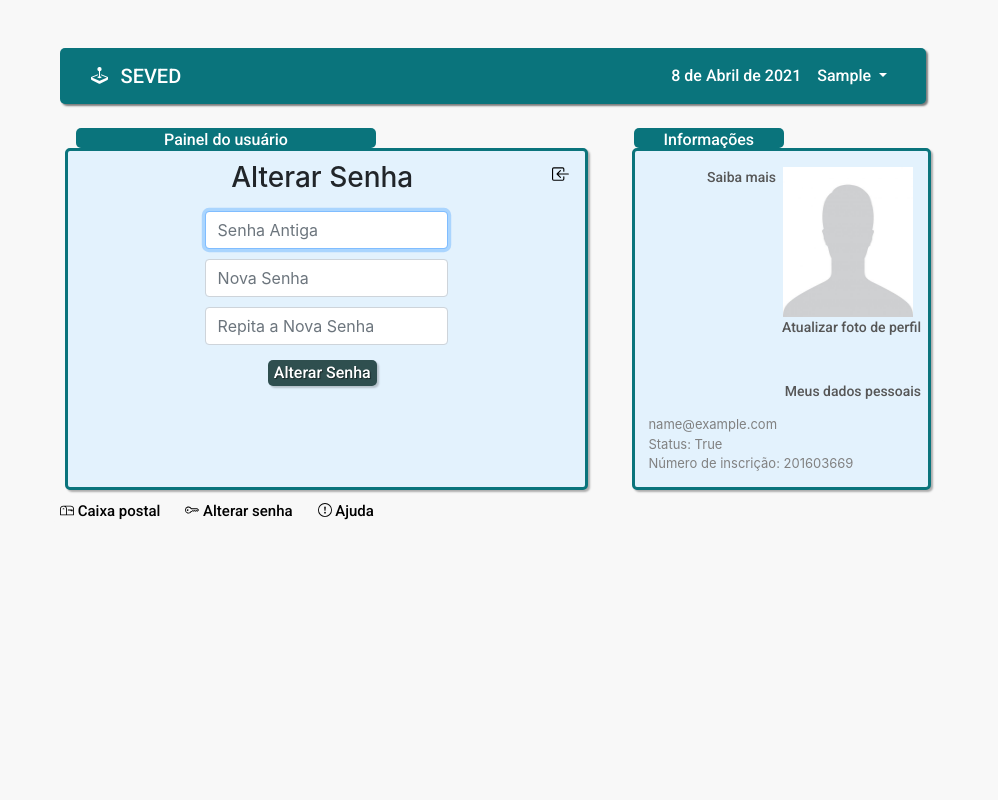
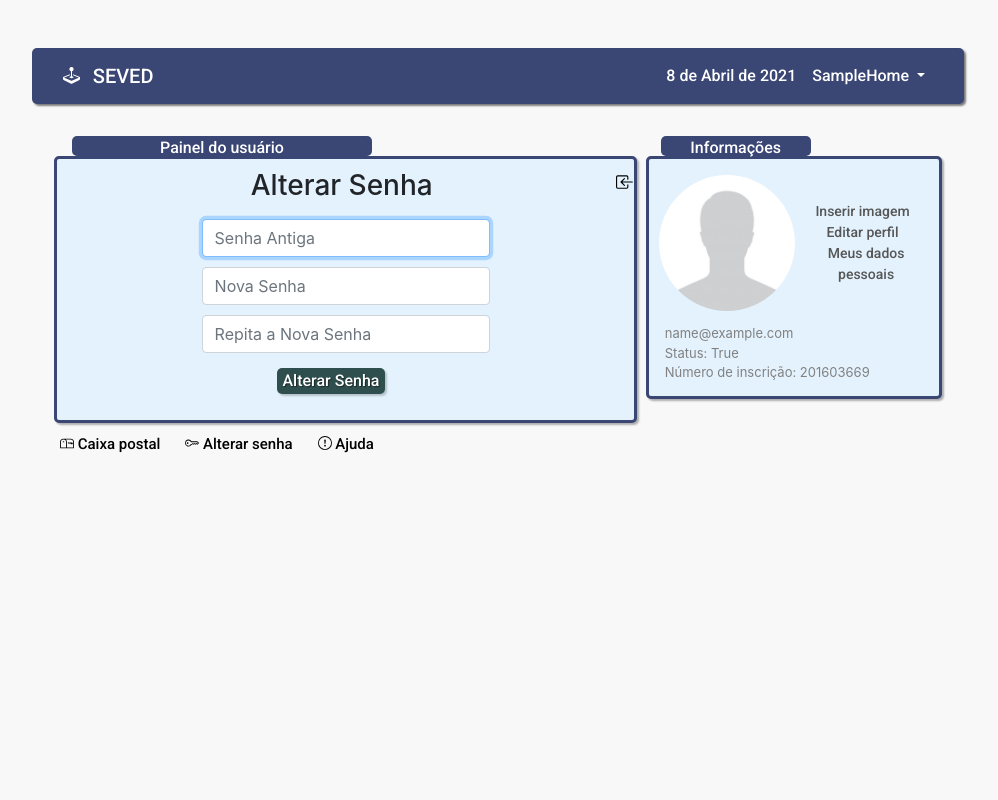
Before and after one commit to aandrefms/DjangoGerenciador, a Django app: page /resetsenha/ in a window 1280 px wide. Shown: the whole page, without its empty margins (142-1140 px from the left). Run offline with Django 3.2, Linux system fonts and the light colour scheme; the visitor is signed in with stand-in values (Sample User, id 1); parts of the project's set-up code (start-up, migrations or seed data) failed here and were passed over; some libraries are stand-ins or nearby versions.

Commit message:
Ajeitei base

```diff
--- a/templates/base_painel.html
+++ b/templates/base_painel.html
@@ -3,36 +3,74 @@
 
     <meta charset="UTF-8">
     <link   rel="stylesheet" type="text/css" href="{% static 'css/main.css' %}">
+    <link   rel="stylesheet" type="text/css" href="{% static 'css/base.css' %}">
     <link rel="preconnect" href="https://fonts.gstatic.com">
     <meta   name="viewport" content="width=device-width, initial-scale=1, maximum-scale=1, minimum-scale=1"/>
     <link rel="stylesheet" href="https://stackpath.bootstrapcdn.com/bootstrap/4.5.0/css/bootstrap.min.css" integrity="sha384-9aIt2nRpC12Uk9gS9baDl411NQApFmC26EwAOH8WgZl5MYYxFfc+NcPb1dKGj7Sk" crossorigin="anonymous">
     <link href="https://fonts.googleapis.com/css2?family=Roboto:wght@300;500&display=swap" rel="stylesheet">
 
+
     <title>Painel do usuário</title>
 
 </head>
 
-<body>
-    <!-- STYLES -->
 <style>
-
-/* NAVS */
+.navbar__mae {
+    width: 100%;
+    display:flex;
+    flex-direction:row;
+    justify-content:center;
+    align-items:center;
+}
 
 .border-nav1 {
     box-shadow: 2px 2px 2px rgba(0, 0, 0, 0.5);
     border-radius:5px;
-    width:85%;
-    margin-left:7%;
-    background-color:#0A747C;
+    width:84%;
+    background-color:#3a4674;
 }
 
 .border-header {
     box-shadow: 2px 2px 2px rgba(0, 0, 0, 0.3);
-    border: 3px solid #0A747C;
+    border: 3px solid #3a4674;
     border-radius:5px;
     background-color:#e3f2fd;
 
 }
+
+.painel_usuario {
+    width:65%;
+
+}
+
+.painel_foto {
+    width:33%
+
+}
+
+.destaque {
+    display: block;
+    background:#3a4674;
+    border-radius: 5px;
+    padding:8.5px;
+    text-align: center;
+    color: white;
+    text-decoration: none;
+    transition: all ease-out 0.1s;
+}
+
+.info1 {
+    width:44%;
+    margin-left:1%;
+
+}
+
+.info2 {
+    width:45%;
+    text-align:center;
+}
+
+
 
 
 
@@ -44,17 +82,18 @@
 	}
 
 
-.letra-padrao2{
+.letra-padrao2 {
 	font-family: 'Roboto', sans-serif ;
 	font-size:15px;
 	color: white;
 	margin-left:0.1%;
 
 	}
+
 .painel {
 	width:300px;
 	height:20px;
-	background-color:#0A747C;
+	background-color:#3a4674;
 	color:white;
 	border-radius:5px;
 	text-align:center;
@@ -69,16 +108,13 @@
 .painel2 {
 	width:150px;
 	height:20px;
-	background-color:#0A747C;
+	background-color:#3a4674;
 	color:white;
 	border-radius:5px;
 	text-align:center;
-	padding-bottom:3px;
 	font-family: 'Roboto', sans-serif;
-	float:right;
-	margin-right:17%;
 	display:inline-block;
-	 margin-bottom:0
+	margin-left:5%;
 	}
 
 .titulos {
@@ -92,12 +128,6 @@
 
 }
 
-#container-edit {
-	background-color:#f8f8f8;
-	border:0px;
-	width:72%;
-
-	}
 
 
                    /* EDIÇÕES DE LINKS */
@@ -107,32 +137,16 @@
     color:#565656;
     margin-right:7px;
     font-size:14px;
-    float:right;
-    margin-bottom:43px;
+    margin-bottom: 50px;
     }
 
-.link-padrao2 {
-    color:#565656;
-    margin-left:25px;
 
-}
-.link-padrao3 {
-    text-decoration: none;
-    color:white;
-    margin-right:7px;
-    padding-top:5px;
-    color:white;
-    margin-top:5px;
-    margin-left 5px;
 
-    }
 
 .link-padrao4 {
     text-decoration: none;
     color:#565656;
-    margin-right:7px;
     font-size:14px;
-    float:right;
 }
 
 
@@ -171,16 +185,7 @@ dd:hover {
 
 
 
-.destaque {
-    display: block;
-    background:#0A747C;
-    border-radius: 5px;
-    padding:8px;
-    text-align: center;
-    color: white;
-    text-decoration: none;
-    transition: all ease-out 0.2s;
-}
+
 
 a.destaque:hover {
     box-shadow: 0px 0px 10px 0px rgba(0,0,0,0.12);
@@ -203,9 +208,8 @@ a.destaque:hover {
 }
 
 .foto {
-    float:right;
-    width:130px;
-    height:150px;
+    height:8.5rem;
+    border-radius:100%;
 }
 
 
@@ -217,54 +221,19 @@ a.destaque:hover {
     margin-left:20px;
 }
 
-                    /* MEDIAS SCREENS */
-
-
-@media screen and (max-width:1200px) {
-    #bloco1 {
-           display:block;
-
-    }
-    .link-padrao {
-        margin-bottom:5%;
-        display:block;
-        margin-right:15%;
-        margin-left:10%;
-        margin-bottom:10px;
-
-    }
-    .link-padrao4 {
-        margin-bottom:5%;
-        display:block;
-        margin-right:15%;
-        margin-left:10%;
-        margin-bottom:10px;
-    }
-
-    .foto {
-        width:150;
-        height:170px;
-        margin-right:10%;
-
-    }
-    .painel2 {
-        margin-right:10%;
-    }
-}
 
 
 
 
 </style>
 
-
-<!-- STYLES -->
+<body>
 
 <!-- HEADER -->
 
-<body   style="background-color:f8f8f8;">
+<body   style="background-color:#f8f8f8;">
 
-<div class=" col-12 container mt-5 mb-4" style="width:82%;">
+<div class="container mt-5 mb-4 navbar__mae"  >
     <nav class="navbar navbar-expand-lg navbar-dark  mb-2 border-nav1" >
         <div class="container">
 
@@ -298,11 +267,11 @@ a.destaque:hover {
                     <li class="nav-item dropdown ">
                         <a class="nav-link dropdown-toggle" href="#" id="navbarDropdownMenuLink" role="button"
                            style="color:white;" data-bs-toggle="dropdown" aria-expanded="false">
-                            {{ request.user.first_name }}
+                            {{ request.user.first_name }}Home
                         </a>
                         <ul class="dropdown-menu" aria-labelledby="navbarDropdownMenuLink">
                             <li>
-                                <a class="dropdown-item" href="{% url 'paginas:painel' %}" style="color: #0A747C;">
+                                <a class="dropdown-item" href="{% url 'paginas:painel' %}" style="color: #3a4674;">
                                     <svg xmlns="http://www.w3.org/2000/svg" width="15" height="15" fill="currentColor" class="bi bi-house-door mr-2 mb-1" viewBox="0 0 16 16">
                                     <path d="M8.354 1.146a.5.5 0 0 0-.708 0l-6 6A.5.5 0 0 0 1.5 7.5v7a.5.5 0 0 0 .5.5h4.5a.5.5 0 0 0 .5-.5v-4h2v4a.5.5 0 0 0 .5.5H14a.5.5 0 0 0 .5-.5v-7a.5.5 0 0 0-.146-.354L13 5.793V2.5a.5.5 0 0 0-.5-.5h-1a.5.5 0 0 0-.5.5v1.293L8.354 1.146zM2.5 14V7.707l5.5-5.5 5.5 5.5V14H10v-4a.5.5 0 0 0-.5-.5h-3a.5.5 0 0 0-.5.5v4H2.5z"/></svg>
                                     Página inicial
@@ -310,7 +279,7 @@ a.destaque:hover {
                             </li>
                             <li>
                                 <a class="dropdown-item" href="{% url 'paginas:alterar_senha' %}"
-                                   style="color: #0A747C;">
+                                   style="color: #3a4674;">
                                     <svg xmlns="http://www.w3.org/2000/svg" width="15" height="15" fill="currentColor" class="bi bi-key imagens mr-2 mb-1"
                                     viewBox="0 0 16 16">
                                      <path d="M0 8a4 4 0 0 1 7.465-2H14a.5.5 0 0 1 .354.146l1.5 1.5a.5.5 0 0 1 0 .708l-1.5 1.5a.5.5 0 0 1-.708 0L13 9.207l-.646.647a.5.5 0 0 1-.708 0L11 9.207l-.646.647a.5.5 0 0 1-.708 0L9 9.207l-.646.647A.5.5 0 0 1 8 10h-.535A4 4 0 0 1 0 8zm4-3a3 3 0 1 0 2.712 4.285A.5.5 0 0 1 7.163 9h.63l.853-.854a.5.5 0 0 1 .708 0l.646.647.646-.647a.5.5 0 0 1 .708 0l.646.647.646-.647a.5.5 0 0 1 .708 0l.646.647.793-.793-1-1h-6.63a.5.5 0 0 1-.451-.285A3 3 0 0 0 4 5z"/>
@@ -323,7 +292,7 @@ a.destaque:hover {
                                 <hr class="dropdown-divider">
                             </li>
                             <li>
-                                <a class="dropdown-item" href="#" style="color: #0A747C;">
+                                <a class="dropdown-item" href="#" style="color: #3a4674;">
                                 <svg xmlns="http://www.w3.org/2000/svg" width="15" height="15" fill="currentColor" class="bi bi-power mr-2 mb-1" viewBox="0 0 16 16">
                                 <path d="M7.5 1v7h1V1h-1z"/><path d="M3 8.812a4.999 4.999 0 0 1 2.578-4.375l-.485-.874A6 6 0 1 0 11 3.616l-.501.865A5 5 0 1 1 3 8.812z"/>
                                 </svg>
@@ -340,55 +309,49 @@ a.destaque:hover {
 </div>
 
 
+<!-- HEADER -->
 
 
 
 
 
-
-<!-- HEADER -->
-
-
-
-    <!-- SLIDER -->
-
 <div id="container-edit" class="container" style="width:70%; ">
-        <div class="row justify-content-around"   style="display:inline;margin-bottom:0">
-            <div class="painel col-7" >
+    <div class="row justify-content-around">
+        <div class="painel_usuario">
+            <div class="painel ">
                 Painel do usuário
             </div>
-            <div class="painel2 col-4 " >
-                Informações
-            </div>
-        </div>
-        <div class="row justify-content-around">
-            <div class=" col-7 border-header" style="margin-top:0px; margin-right:15px;" >
+            <div class="border-header ">
 
                 {% block content %} {% endblock %}
 
             </div>
 
+        </div>
 
-            <!-- PAINEL COM FOTO! -->
-
-        <div id="painelfoto" class=" col-4  pt-3 pr-0 border-header" style="background-color:#e3f2fd;">
-                <div style="margin-right:15px;">
-                    <img src="{% static  'images/no_picture.jpg' %}" class="foto float-end img-fluid" style=" ">
+        <div class="painel_foto" >
+            <div class="painel2 ">
+                Informações
             </div>
-                <div id="bloco1"  >
-                    <a href="#" class="link-padrao"  >Saiba mais</a> <br>
-                    <a href="#" class="link-padrao" >Atualizar foto de perfil</a> <br>
-                    <a href="#" class="link-padrao4" >Meus dados pessoais</a>
+            <div class="pt-3  border-header" style="background-color:#e3f2fd;">
+                <div style="display:flex; justify-content:space-around;align-items:center;">
+                    <div class="info1">
+                        <img src="{% static  'images/no_picture.jpg' %}" class="foto">
                     </div>
-                <div class="container-fluid row infor" style="width:366px; padding:13px;" >
+                    <div class="info2">
+                        <a href="#" class="link-padrao" style="margin-bottom:10px;">Inserir imagem</a> <br>
+                        <a href="#" class="link-padrao">Editar perfil</a> <br>
+                        <a href="#" class="link-padrao4">Meus dados pessoais</a>
+                    </div>
+                </div>
+                <div class="infor" style="margin-left:1%;width:366px; padding:13px;">
                     {{ request.user.email }} <br>
                     Status: {{ request.user.is_active }}<br>
                     Número de inscrição: 201603669
                 </div>
 
             </div>
-
-            <!-- PAINEL COM FOTO! -->
+        </div>
 
 
 
@@ -398,7 +361,8 @@ a.destaque:hover {
 
     <div class="row faixa">
         <a href="#" style="color:black; font-size:15px;margin-left:10px;">
-                <svg xmlns="http://www.w3.org/2000/svg" width="14" height="14" fill="currentColor" class="bi bi-mailbox imagens" viewBox="0 0 16 16">
+            <svg xmlns="http://www.w3.org/2000/svg" width="14" height="14" fill="currentColor"
+                 class="bi bi-mailbox imagens" viewBox="0 0 16 16">
                 <path d="M4 4a3 3 0 0 0-3 3v6h6V7a3 3 0 0 0-3-3zm0-1h8a4 4 0 0 1 4 4v6a1 1 0 0 1-1 1H1a1 1 0 0 1-1-1V7a4 4 0 0 1 4-4zm2.646 1A3.99 3.99 0 0 1 8 7v6h7V7a3 3 0 0 0-3-3H6.646z"/>
                 <path d="M11.793 8.5H9v-1h5a.5.5 0 0 1 .5.5v1a.5.5 0 0 1-.5.5h-1a.5.5 0 0 1-.354-.146l-.853-.854zM5 7c0 .552-.448 0-1 0s-1 .552-1 0a1 1 0 0 1 2 0z"/>
             </svg>
--- a/templates/painel_usuario.html
+++ b/templates/painel_usuario.html
@@ -1,6 +1,7 @@
 {% extends 'base_painel.html' %}
 {% load static %}
 {% block content %}
+
                 <div class="container overflow-hidden">
                     <div class="row gy-5"  >
                         <div class="col-6">
@@ -71,4 +72,5 @@
                         </div>
                     </div>
                  </div>
+
 {% endblock %}
```
Also changed, not shown: css/base.css (deleted, +0 -233 lines), static/css/base.css (added), 1 other file. Lines whose indentation alone changed are shown as unchanged.
